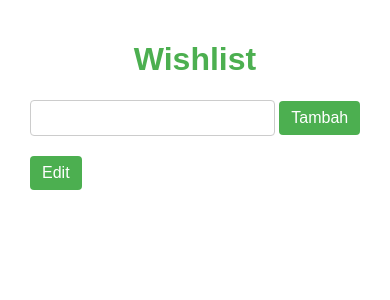
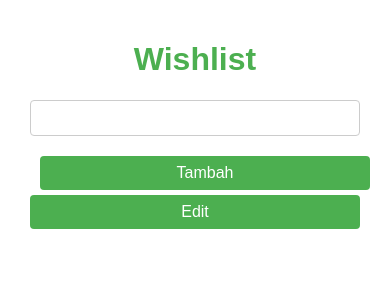
Before and after one commit to Aku-Mars/wishlist, a PHP site: page / in a window 390 px wide. Shown: the top 300 px of the page. Run offline with PHP 8.4, Linux system fonts and the light colour scheme; data that the repository does not hold is empty.

Commit message:
[+] Make It Responsive

```diff
--- a/index.php
+++ b/index.php
@@ -41,6 +41,7 @@
             background-color: #4CAF50;
             color: white;
             padding: 8px 12px;
+            margin-left: 10px;
             font-size: 1em;
             border: none;
             border-radius: 4px;
@@ -251,7 +252,7 @@
         .edit-button {
             background-color: #4CAF50;
             color: white;
-            padding: 8px 12px;
+            padding: 8px 20px;
             font-size: 1em;
             border: none;
             border-radius: 4px;
@@ -271,6 +272,37 @@
             justify-content: space-between;
         }
 
+        @media (max-width: 600px) {
+            input {
+                width: 100%;
+                margin-bottom: 10px;
+            }
+
+            button {
+                margin-top: 10px;
+                width: 100%;
+            }
+
+            .chat-container {
+                padding: 0 10px;
+            }
+
+            .actions-container {
+                flex-direction: column;
+                align-items: flex-start;
+            }
+
+            .delete-button, .edit-button {
+                width: 100%;
+                margin: 5px 0;
+            }
+
+            li {
+                flex-direction: column;
+                align-items: flex-start;
+            }
+        }
+
     </style>
 </head>
 <body>
@@ -279,6 +311,7 @@
         <form action="add.php" method="POST">
             <input type="text" name="item" required>
             <button type="submit">Tambah</button>
+            <button class="edit-button" id="edit-button" onclick="toggleDeleteButtons()">Edit</button>
         </form>
         <?php
         if (isset($_SESSION['messages'])) {
@@ -309,7 +342,6 @@
             }
             ?>
         </ul>
-        <button class="edit-button" id="edit-button" onclick="toggleDeleteButtons()">Edit</button>
     </div>
 
     <script src="toggle_delete.js"></script>
```
